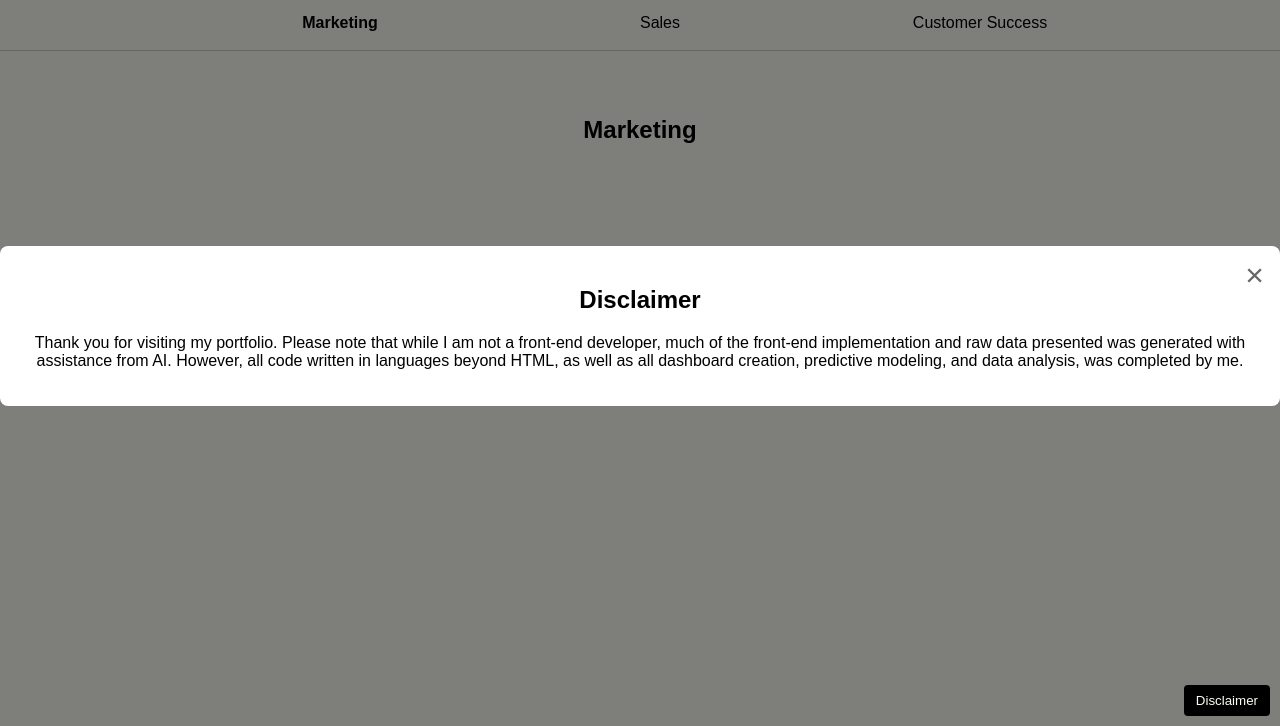
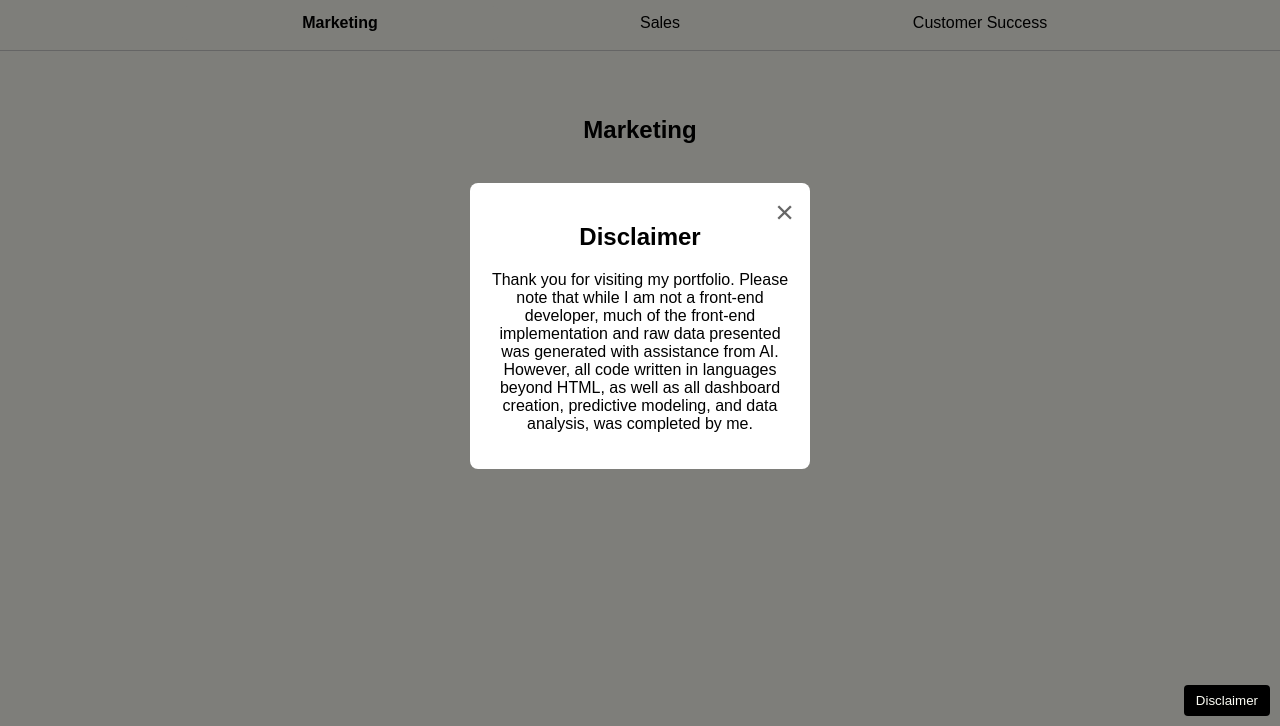
Before and after one commit to jahidhmiah/jahidhmiah.github.io, a plain HTML site: page index.html in a window 1280 px wide. Shown: the part 74-800 px from the top of the page. Drawn offline with Linux system fonts and the light colour scheme.

Commit message:
Fix Disclaimer Size
disclaimer window was taking up entire screen. Limiting it to a smaller area

```diff
--- a/index.html
+++ b/index.html
@@ -118,7 +118,7 @@
     section.active {
       display: block;
     }
-    /* Generic modal style */
+    /* Generic modal overlay */
     .modal {
       position: fixed;
       top: 0; left: 0;
@@ -129,6 +129,7 @@
       justify-content: center;
       z-index: 1002;
     }
+    /* Default modal content style */
     .modal-content {
       background: #fff;
       padding: 20px;
@@ -136,11 +137,17 @@
       text-align: center;
       position: relative; /* for close icon */
     }
-    /* Name modal overrides */
+    /* Name modal specific overrides */
     #nameModal .modal-content {
       width: 75%;
       border-radius: 0;
       padding-top: 40px; /* space for enlarged image */
+    }
+    /* Disclaimer modal specific overrides: small box centered */
+    #disclaimerModal .modal-content {
+      width: 300px; /* fixed small width */
+      max-width: 90%; /* responsive */
+      border-radius: 8px; /* keep rounded corners */
     }
     .close-icon {
       font-size: 2rem; /* larger */
@@ -152,14 +159,14 @@
       border: none;
       cursor: pointer;
     }
-    /* Profile image in modal enlarged */
+    /* Profile image in About Me modal */
     #nameModal .modal-content img {
       width: 200px;
       height: 200px;
       border: 2px solid #000;
       border-radius: 50%;
       object-fit: cover;
-      margin: 0 auto 16px; /* center image */
+      margin: 0 auto 16px;
       display: block;
     }
     #openDisclaimer {
```
